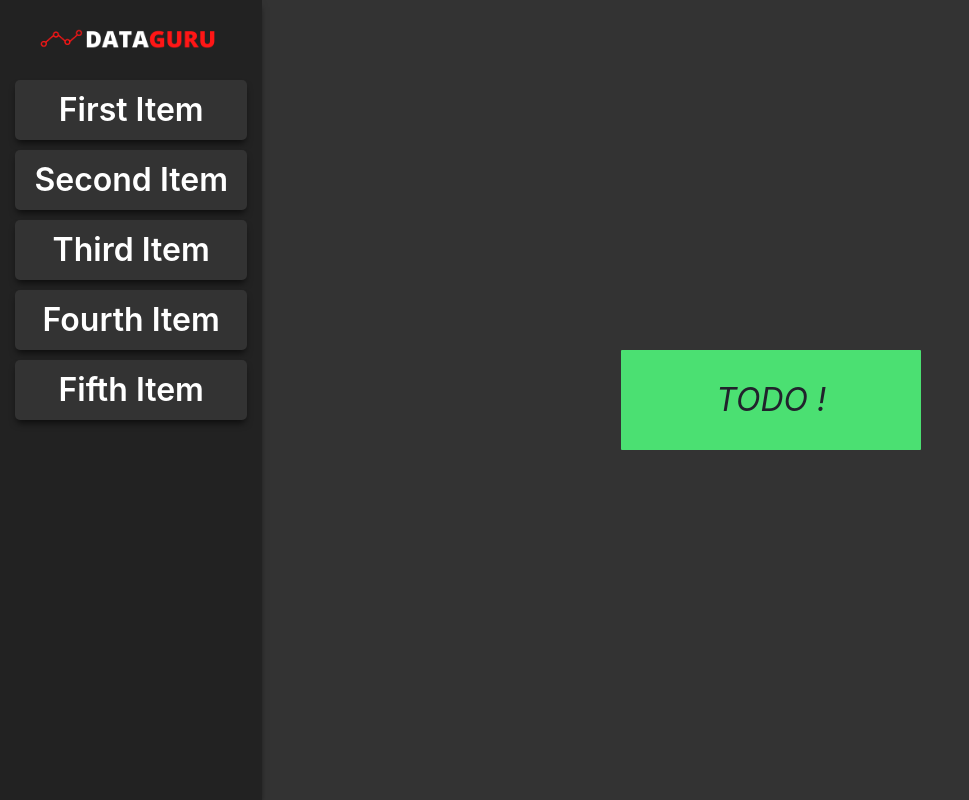
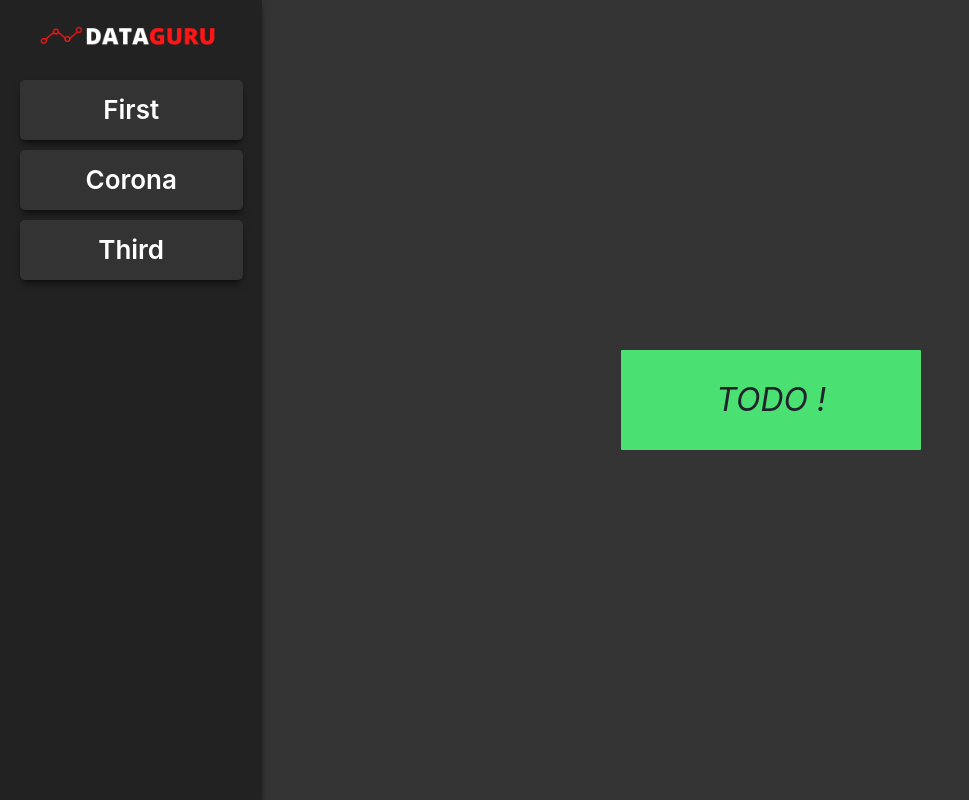
Before and after one commit to mz0in/DataGuru, a React (Create React App) app: page / in a window 1280 px wide. Shown: the whole page, without its empty margins (0-969 px from the left). Built offline with nearby package versions, Linux system fonts and the light colour scheme.

Commit message:
[ROUTER] Added react router

```diff
--- a/package.json
+++ b/package.json
@@ -9,7 +9,9 @@
         "@testing-library/user-event": "^7.1.2",
         "react": "^16.13.1",
         "react-dom": "^16.13.1",
+        "react-iframe": "^1.8.0",
         "react-redux": "^7.1.3",
+        "react-router-dom": "^5.1.2",
         "react-scripts": "3.4.1",
         "redux-saga": "^1.1.3"
     },
--- a/src/App.js
+++ b/src/App.js
@@ -1,14 +1,14 @@
 import React from 'react';
 import "./css/home.css"
 import Home from './layout/Home'
-import 'bootstrap/dist/css/bootstrap.min.css';
+import {BrowserRouter} from 'react-router-dom'
 
 
 function App() {
   return (
-    <React.Fragment>
+    <BrowserRouter>
       <Home/>
-    </React.Fragment>
+    </BrowserRouter>
 
 
   );
--- a/src/components/MenuList.js
+++ b/src/components/MenuList.js
@@ -1,22 +1,19 @@
 import React from 'react'
 import "../css/menu.css"
+import {
+    Link
+  } from "react-router-dom";
 const MenuList = () => (
     <div className="menu-list">
-        <div className="menu-element">
-            First Item
-        </div>
-        <div className="menu-element">
-            Second Item
-        </div>
-        <div className="menu-element">
-            Third Item
-        </div>
-        <div className="menu-element">
-            Fourth Item
-        </div>
-        <div className="menu-element">
-            Fifth Item
-        </div>
+        <Link to="/" className="menu-element" style={{ textDecoration: 'none' }}>
+             First
+        </Link>
+        <Link to="/second" className="menu-element" style={{ textDecoration: 'none' }}>
+             Corona
+        </Link>
+        <Link to="/third" className="menu-element" style={{ textDecoration: 'none' }}>
+             Third
+        </Link>
     </div>
 )
 
--- a/src/css/menu.css
+++ b/src/css/menu.css
@@ -3,7 +3,6 @@
     position: absolute;
     top: 80px;
     height: calc(100vh - 80px);
-    padding: 0 15px 15px;
     display: flex;
     flex-direction: column;
     align-items: center;
@@ -11,11 +10,11 @@
 }
 
 .menu-element {
-    width: 100%;
+    width: 85%;
     color: white;
     box-shadow: 0 5px 7px -2px rgba(0, 0, 0, .64);
     background-color: #333;
-    font-size: 32px;
+    font-size: 26px;
     font-weight: 600;
     line-height: 60px;
     text-align: center;
--- a/src/css/sections.css
+++ b/src/css/sections.css
@@ -3,7 +3,7 @@
     height: 100vh;
     background: #222;
     position: relative;
-    box-shadow: 0 5px 7px -2px rgba(0, 0, 0, .64)
+    box-shadow: 0 5px 7px -2px rgba(0, 0, 0, .64);
 }
 
 .leftSectionLogoAreaMain {
--- a/src/layout/RightSection.js
+++ b/src/layout/RightSection.js
@@ -1,17 +1,36 @@
 import React from 'react';
 import { connect } from 'react-redux';
-
 import '../css/sections.css'
 import ButtonTodo from '../components/ButtonTodo'
+import {
+  Switch,
+  Route,
+} from "react-router-dom";
 
 const mapStateToProps = state => ({
 
 
 });
-const RightSection = ({dispatch}) => (
-  <div className="rightSection">
-    <ButtonTodo onClick={() => dispatch({ type: 'TODO' })} />
-  </div>
+const RightSection = ({ dispatch }) => (
+    <Switch>
+      <Route path="/second">
+        <div className="rightSection">
+          Hahahahaha
+        </div>
+      </Route>
+      <Route path="/third">
+        <div className="rightSection">
+          Hello
+        </div>
+      </Route>
+      <Route path="/">
+        <div className="rightSection">
+          <ButtonTodo onClick={() => dispatch({ type: 'TODO' })} />
+        </div>
+      </Route>
+    </Switch>
+
+
 );
 
 export default connect(mapStateToProps)(RightSection);
```
